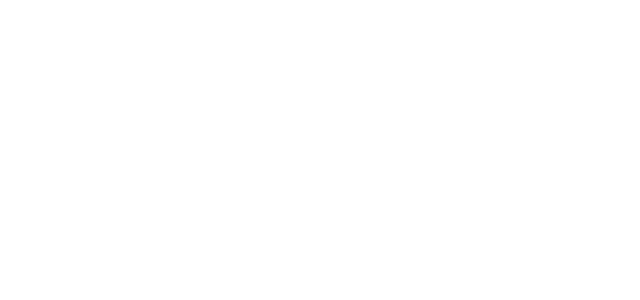
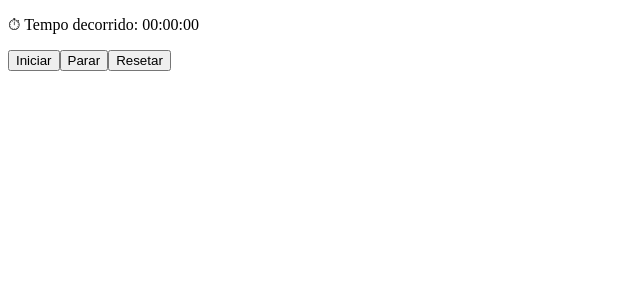
Before and after one commit to projetopcludico/tests-playground, a Vue app: page / in a window 1280 px wide. Before the commit this address had no page. Shown: the top 300 px of the page, without its empty margins (0-640 px from the left). Built offline with nearby package versions, Linux system fonts and the light colour scheme.

Commit message:
Test a timeStamp to cronometer time

```diff
--- a/src/App.vue
+++ b/src/App.vue
@@ -1,9 +1,15 @@
 <script setup>
-
+    import { useTimeStamp } from './stores/timestamp';
+    const timeStamp = useTimeStamp()
 </script>
 
 <template>
-
+    <div>
+        <p>⏱ Tempo decorrido: {{ timeStamp.formattedTime }}</p>
+        <button @click="timeStamp.start">Iniciar</button>
+        <button @click="timeStamp.stop">Parar</button>
+        <button @click="timeStamp.reset">Resetar</button>
+    </div>
 </template>
 
 <style scoped>
--- /dev/null
+++ b/src/stores/timestamp.js
@@ -0,0 +1,44 @@
+import { defineStore } from "pinia";
+import { ref, computed } from "vue";
+export const useTimeStamp = defineStore('timeStamp', () => {
+
+    const initialTime = ref(null);
+    const decorentTime = ref(0);
+    let intervalId = null
+
+    function start(){
+        if(intervalId) return
+
+        initialTime.value = Date.now();
+        decorentTime.value = 0;
+
+        intervalId = setInterval(() => {
+            decorentTime.value = Math.floor((Date.now() - initialTime.value) / 1000)
+        }, 1000);
+    }
+
+    function stop() {
+        clearInterval(intervalId);
+        intervalId = null;
+    }
+
+    function reset() {
+        stop();
+        initialTime.value = null;
+        decorentTime.value = 0;
+    }
+
+    const formattedTime = computed(() => {
+        const minutes = Math.floor(decorentTime.value / 60);
+        const hours = Math.floor(minutes / 60);
+        const seconds = decorentTime.value % 60
+        return `${String(hours).padStart(2, '0')}:${String(minutes).padStart(2, '0')}:${String(seconds).padStart(2, '0')}`
+    })
+    return{
+        initialTime,
+        start,
+        stop,
+        reset,
+        formattedTime,
+    }
+})
```
